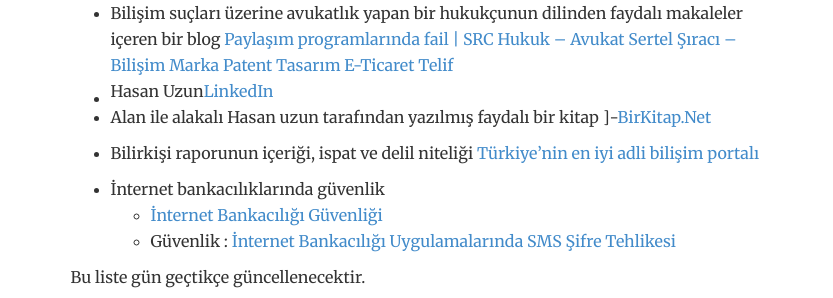
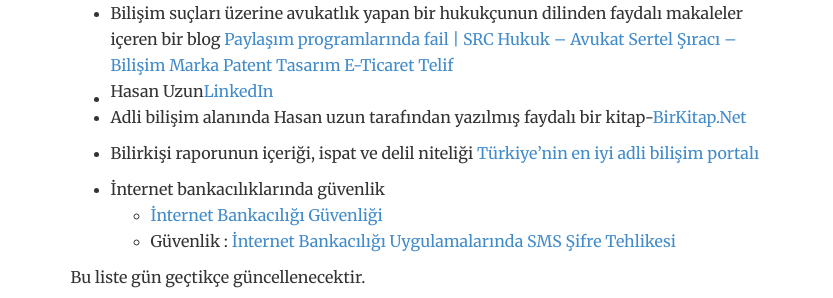
Before and after one commit to mehmetakifakkus/mehmetakifakkus.github.io, a Jekyll site: the page built from _posts/2015-07-29-adli-bilisim-bilirkisiligi-icin-basvuru-niteliginde-web-sayfalari.md, in a window 1280 px wide. Shown: the part 831-1129 px from the top of the page, without its empty margins (223-1056 px from the left). Built offline with Jekyll 4.4.1, drawn with Linux system fonts in a browser that asks for light colours.

Commit message:
Update 2015-07-29-adli-bilisim-bilirkisiligi-icin-basvuru-niteliginde-web-sayfalari.md

```diff
--- a/_posts/2015-07-29-adli-bilisim-bilirkisiligi-icin-basvuru-niteliginde-web-sayfalari.md
+++ b/_posts/2015-07-29-adli-bilisim-bilirkisiligi-icin-basvuru-niteliginde-web-sayfalari.md
@@ -23,7 +23,7 @@
 [Paylaşım programlarında fail | SRC Hukuk – Avukat Sertel Şıracı – Bilişim Marka Patent Tasarım E-Ticaret Telif](http://www.sertels.av.tr/avukat/hukuk/bilisim-hukuku/paylaprogramlar-fail.html)
 - Hasan Uzun | [LinkedIn](https://www.linkedin.com/in/hasan-uzun-551a5574/)
 
-- Alan ile alakalı Hasan uzun tarafından yazılmış faydalı bir kitap ]-[BirKitap.Net](https://www.birkitap.net/)
+- Adli bilişim alanında Hasan uzun tarafından yazılmış faydalı bir kitap-[BirKitap.Net](https://www.birkitap.net/)
 
 - Bilirkişi raporunun içeriği, ispat ve delil niteliği [Türkiye’nin en iyi adli bilişim portalı](bilirkisi-raporunun-icerigi-ispat-ve-delil-niteligi)
 
```
